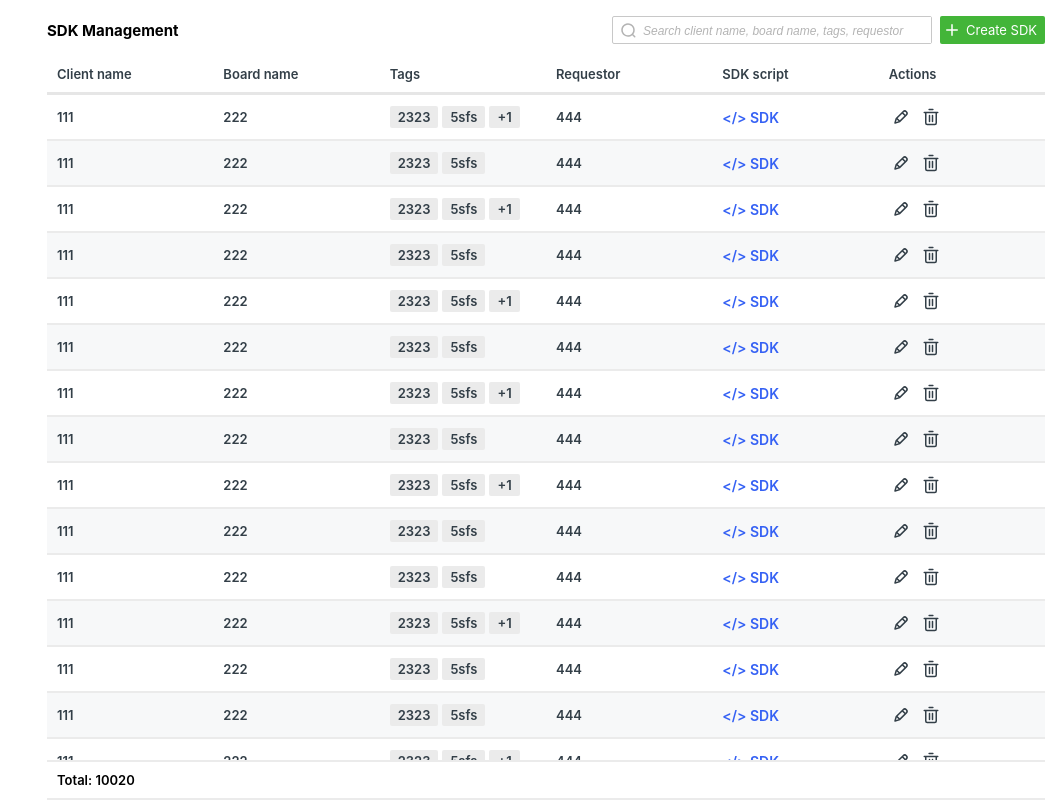
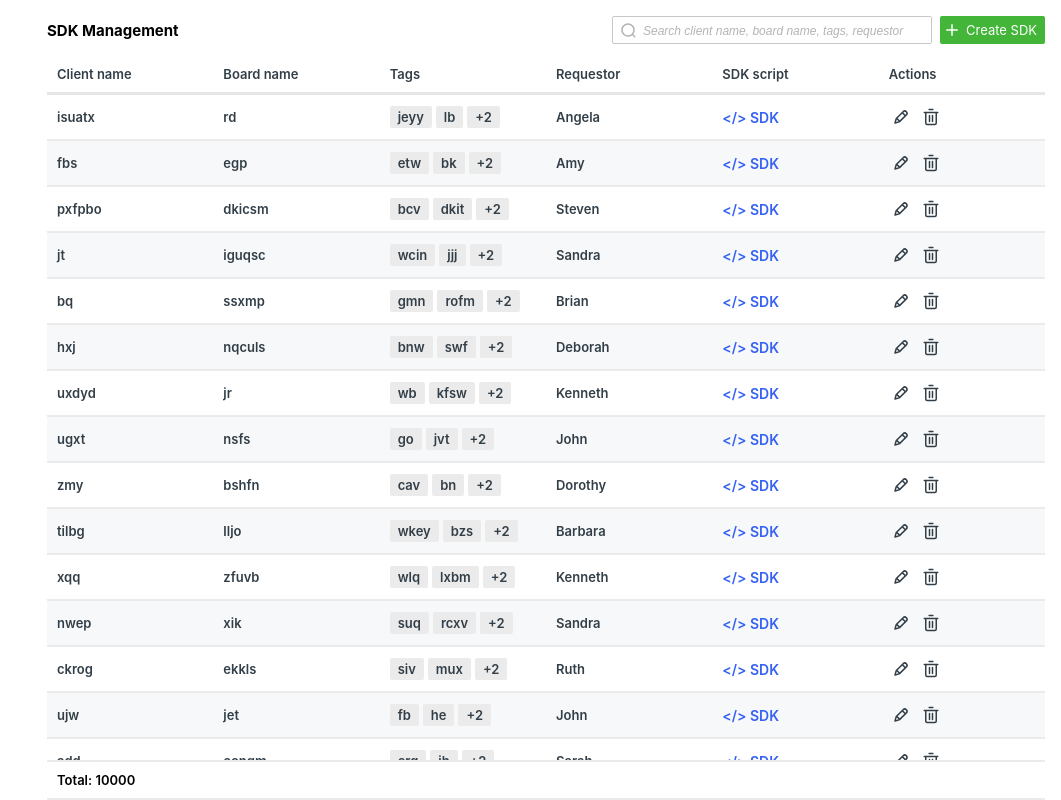
Before and after one commit to montagneme/curd-example, a React (Create React App) app: page / in a window 1280 px wide. Shown: the whole page, without its empty margins (219-1280 px from the left). Built offline with nearby package versions, Linux system fonts and the light colour scheme.

Commit message:
feat: mock数据;

```diff
--- a/package.json
+++ b/package.json
@@ -7,6 +7,7 @@
     "@testing-library/react": "^13.4.0",
     "@testing-library/user-event": "^13.5.0",
     "lodash.debounce": "^4.0.8",
+    "mockjs": "^1.1.0",
     "node-sass": "^9.0.0",
     "react": "^18.2.0",
     "react-dom": "^18.2.0",
--- a/src/api.ts
+++ b/src/api.ts
@@ -1,148 +1,15 @@
-const mockData = [
-  {
-    clientName: '111',
-    boardName: '222',
-    tags: ['2323', '5sfs', '2fdsad'],
-    requestor: '444',
-    sdk: '555'
-  },
-  {
-    clientName: '111',
-    boardName: '222',
-    tags: ['2323', '5sfs'],
-    requestor: '444',
-    sdk: '555'
-  },
-  {
-    clientName: '111',
-    boardName: '222',
-    tags: ['2323', '5sfs', '2fdsad'],
-    requestor: '444',
-    sdk: '555'
-  },
-  {
-    clientName: '111',
-    boardName: '222',
-    tags: ['2323', '5sfs'],
-    requestor: '444',
-    sdk: '555'
-  },
-  {
-    clientName: '111',
-    boardName: '222',
-    tags: ['2323', '5sfs', '2fdsad'],
-    requestor: '444',
-    sdk: '555'
-  },
-  {
-    clientName: '111',
-    boardName: '222',
-    tags: ['2323', '5sfs'],
-    requestor: '444',
-    sdk: '555'
-  },
-  {
-    clientName: '111',
-    boardName: '222',
-    tags: ['2323', '5sfs', '2fdsad'],
-    requestor: '444',
-    sdk: '555'
-  },
-  {
-    clientName: '111',
-    boardName: '222',
-    tags: ['2323', '5sfs'],
-    requestor: '444',
-    sdk: '555'
-  },
-  {
-    clientName: '111',
-    boardName: '222',
-    tags: ['2323', '5sfs', '2fdsad'],
-    requestor: '444',
-    sdk: '555'
-  },
-  {
-    clientName: '111',
-    boardName: '222',
-    tags: ['2323', '5sfs'],
-    requestor: '444',
-    sdk: '555'
-  },
-  {
-    clientName: '111',
-    boardName: '222',
-    tags: ['2323', '5sfs'],
-    requestor: '444',
-    sdk: '555'
-  },
-  {
-    clientName: '111',
-    boardName: '222',
-    tags: ['2323', '5sfs', '2fdsad'],
-    requestor: '444',
-    sdk: '555'
-  },
-  {
-    clientName: '111',
-    boardName: '222',
-    tags: ['2323', '5sfs'],
-    requestor: '444',
-    sdk: '555'
-  },
-  {
-    clientName: '111',
-    boardName: '222',
-    tags: ['2323', '5sfs'],
-    requestor: '444',
-    sdk: '555'
-  },
-  {
-    clientName: '111',
-    boardName: '222',
-    tags: ['2323', '5sfs', '2fdsad'],
-    requestor: '444',
-    sdk: '555'
-  },
-  {
-    clientName: '111',
-    boardName: '222',
-    tags: ['2323', '5sfs'],
-    requestor: '444',
-    sdk: '555'
-  },
-  {
-    clientName: '111',
-    boardName: '222',
-    tags: ['2323', '5sfs'],
-    requestor: '444',
-    sdk: '555'
-  },
-  {
-    clientName: '111',
-    boardName: '222',
-    tags: ['2323', '5sfs', '2fdsad'],
-    requestor: '444',
-    sdk: '555'
-  },
-  {
-    clientName: '111',
-    boardName: '222',
-    tags: ['2323', '5sfs'],
-    requestor: '444',
-    sdk: '555'
-  }
-];
-
-for (let index = 0; index <= 10000; index++) {
-  mockData.push({
-    clientName: '111',
-    boardName: '222',
-    tags: ['2323', '5sfs'],
-    requestor: '444',
-    sdk: '555'
-  });
-}
+import Mock from 'mockjs';
+const mockData = Mock.mock({
+  'list|10000': [
+    {
+      clientName: '@word(2, 6)',
+      boardName: '@word(2, 6)',
+      requestor: '@first()',
+      tags: ['@word(2, 4)', '@word(2, 4)', '@word(2, 4)', '@word(2, 4)'],
+      sdk: ''
+    }
+  ]
+});
 
 export const getTableData = (): Promise<{
   Data: any[];
@@ -152,7 +19,7 @@ export const getTableData = (): Promise<{
   return new Promise((resolve, reject) => {
     setTimeout(() => {
       resolve({
-        Data: mockData,
+        Data: mockData.list,
         Code: 200,
         Msg: ''
       });
```
Also changed, not shown: 1 other file (tests, documents, lock files or other folders).
